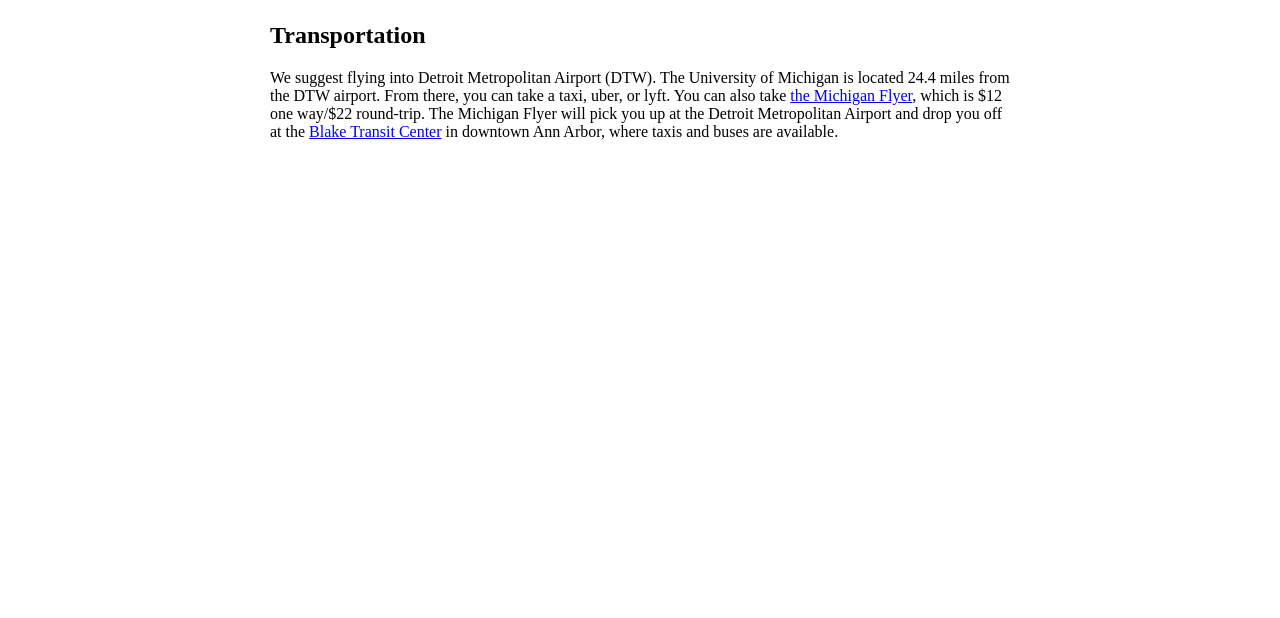
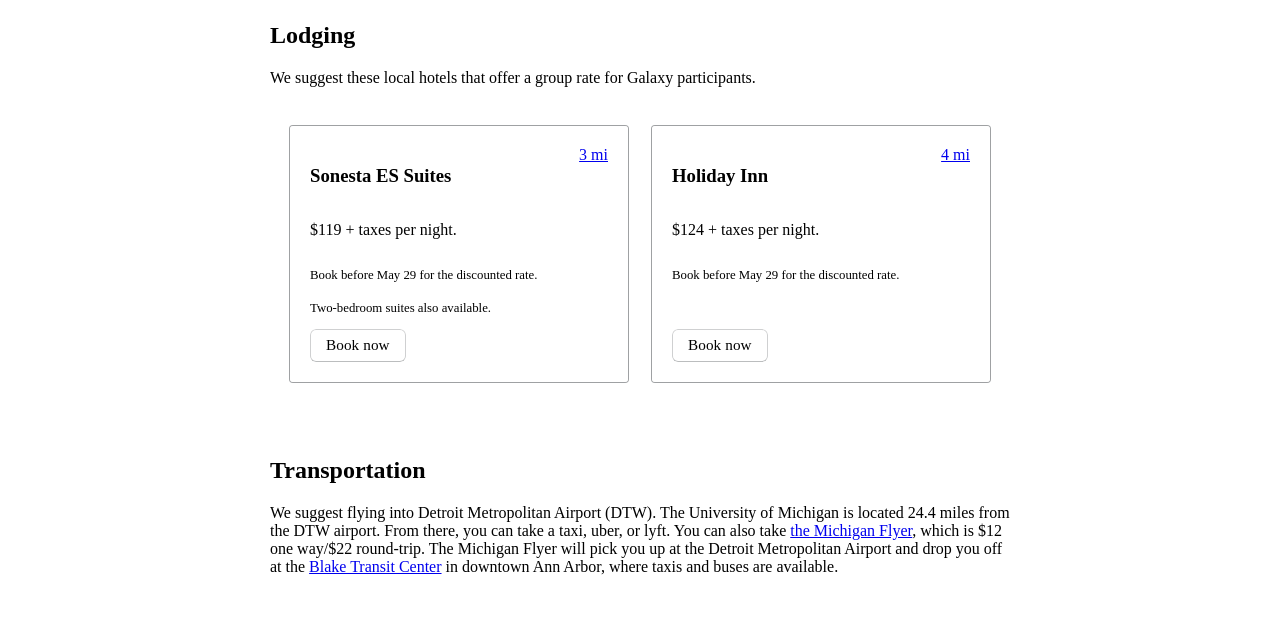
Before and after one commit to galahq/galaxy-website, a Gatsby site: page /logistics in a window 1280 px wide. Shown: the part 705-1323 px from the top of the page. Before the commit the page ends 893 px from the top, so only its background shows below. Built offline with nearby package versions, Linux system fonts and the light colour scheme; Gatsby itself is replaced by a stand-in of ours.

Commit message:
Add hotel information

```diff
--- a/src/pages/logistics.js
+++ b/src/pages/logistics.js
@@ -9,7 +9,7 @@
 import TitleSection from '../components/shared/TitleSection'
 import MaxWidthContainer, {
   UnpaddedRunningTextContainer,
-  RunningTextContainer,
+  RunningTextContainer
 } from '../components/shared/MaxWidthContainer'
 import { ExternalLink, ExternalButton } from '../components/shared/Link'
 import Card from '../components/shared/Card'
@@ -42,6 +42,45 @@
         src="//www.google.com/maps/d/u/0/embed?mid=1x2cJRHxrZovA_eFdHe8uKH_ThZnQBrrO"
       />
     </Map>
+
+    <RunningTextContainer>
+      <h2>Lodging</h2>
+      <p>
+        We suggest these local hotels that offer a group rate for Galaxy
+        participants.
+      </p>
+    </RunningTextContainer>
+
+    <MaxWidthContainer>
+      <Row>
+        <LinksContainer>
+          <Card>
+            <h3>Sonesta ES Suites</h3>
+            <Location href="https://www.google.com/maps/dir/Sonesta+ES+Suites+Ann+Arbor,+Victors+Way,+Ann+Arbor,+MI/Rackham+Auditorium,+East+Washington+Street,+Ann+Arbor,+MI/@42.2595678,-83.7486003,14z/data=!3m1!4b1!4m14!4m13!1m5!1m1!1s0x883caf9430df260f:0x8c26489124de3d66!2m2!1d-83.7359546!2d42.2384454!1m5!1m1!1s0x883cae41b17e2f4d:0xd7199f2dad45bc94!2m2!1d-83.7381556!2d42.2807892!3e0">
+              3 mi
+            </Location>
+            <p>$119 + taxes per night.</p>
+            <Details>Book before May 29 for the discounted rate.</Details>
+            <Details>Two-bedroom suites also available.</Details>
+            <Button href="https://gc.synxis.com/rez.aspx?Hotel=77468&Chain=5157&arrive=6/19/2019&depart=6/22/2019&adult=1&child=0&group=06190619GA">
+              Book now
+            </Button>
+          </Card>
+        </LinksContainer>
+
+        <Card>
+          <h3>Holiday Inn</h3>
+          <Location href="https://www.google.com/maps/dir/Holiday+Inn+Near+the+University+of+Michigan,+Plymouth+Road,+Ann+Arbor,+MI/Rackham+Auditorium,+East+Washington+Street,+Ann+Arbor,+MI/@42.3022194,-83.7339109,14z/data=!3m1!4b1!4m14!4m13!1m5!1m1!1s0x883cac1b75a197f1:0xbc6750e4373aaf8d!2m2!1d-83.689737!2d42.304177!1m5!1m1!1s0x883cae41b17e2f4d:0xd7199f2dad45bc94!2m2!1d-83.7381556!2d42.2807892!3e0">
+            4 mi
+          </Location>
+          <p>$124 + taxes per night.</p>
+          <Details>Book before May 29 for the discounted rate.</Details>
+          <Button href="https://www.holidayinn.com/redirect?path=rates&brandCode=HI&localeCode=en&regionCode=1&hotelCode=ARBNC&checkInDate=19&checkInMonthYear=052019&checkOutDate=22&checkOutMonthYear=052019&_PMID=99801505&GPC=GYC&cn=no&viewfullsite=true">
+            Book now
+          </Button>
+        </Card>
+      </Row>
+    </MaxWidthContainer>
 
     <RunningTextContainer>
       <h2>Transportation</h2>
```
